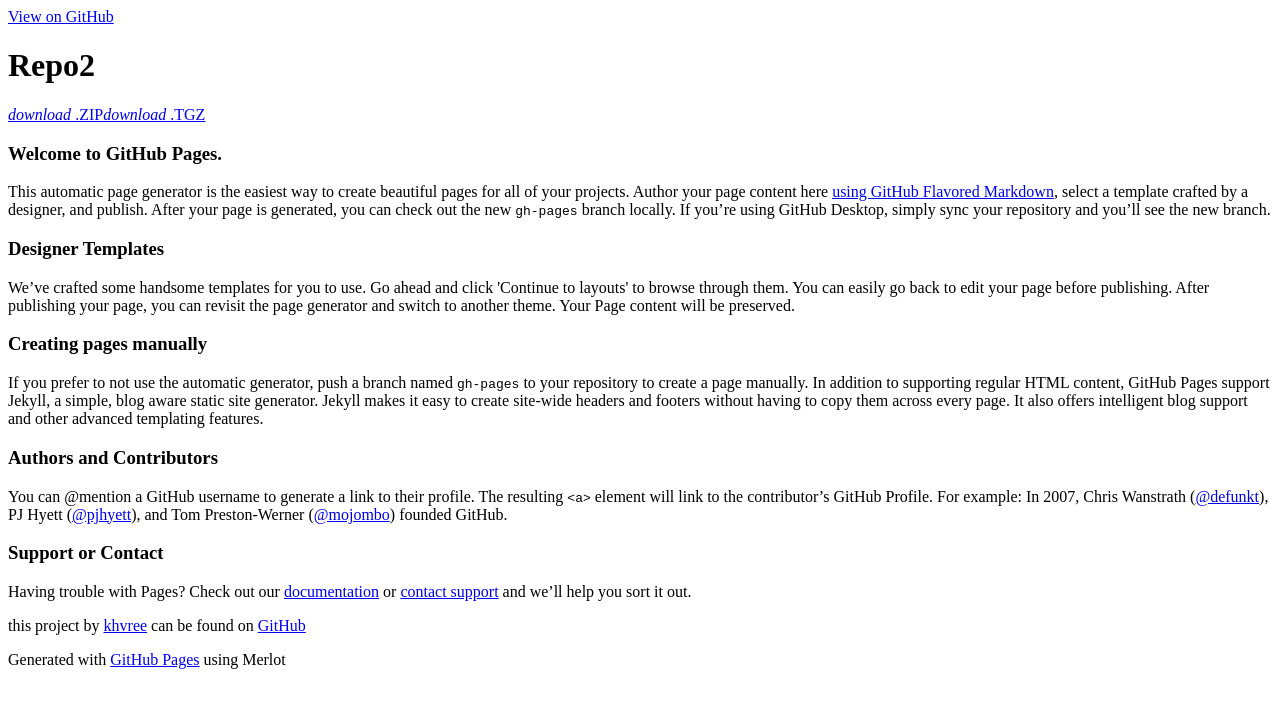
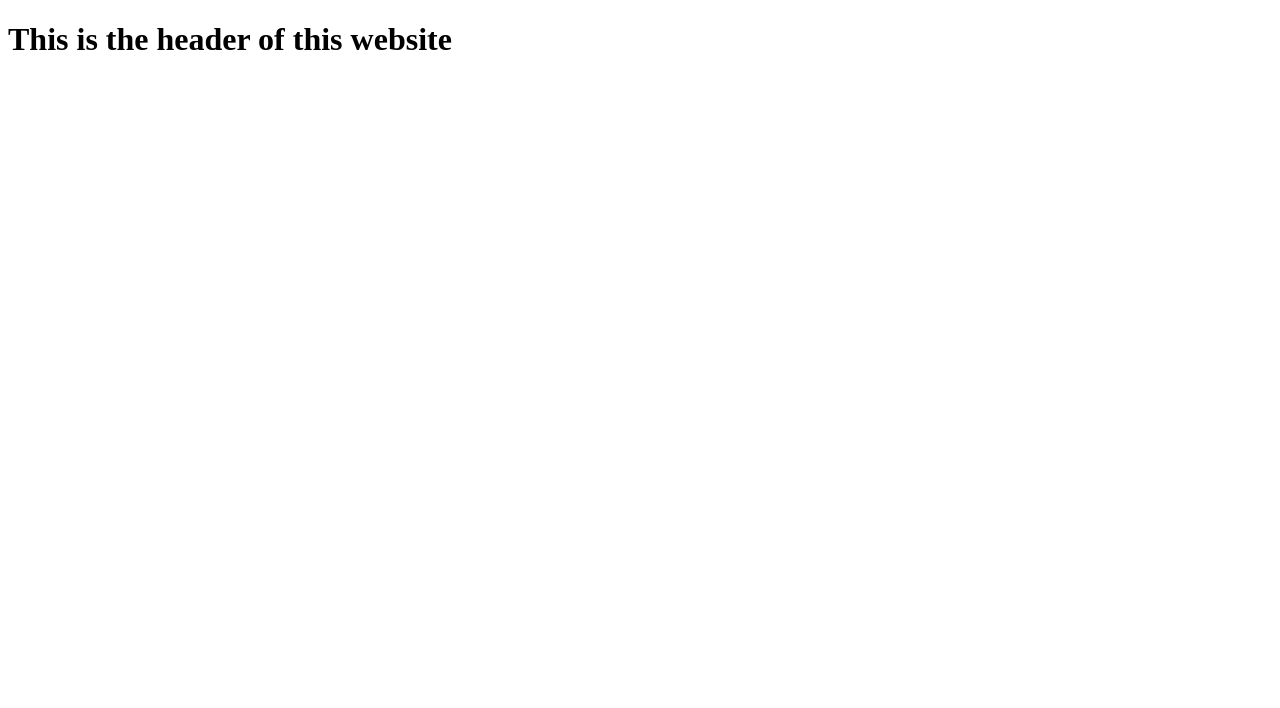
Before and after one commit to khvree/repo2, a plain HTML site: page index.html in a window 1280 px wide. Drawn offline with nearby package versions, Linux system fonts and the light colour scheme.

Commit message:
Update index.html

```diff
--- a/index.html
+++ b/index.html
@@ -18,71 +18,6 @@
   </head>
 
   <body>
-    <a id="forkme_banner" href="https://github.com/khvree/repo2">View on GitHub</a>
-    <div class="shell">
-
-      <header>
-        <span class="ribbon-outer">
-          <span class="ribbon-inner">
-            <h1>Repo2</h1>
-            <h2></h2>
-          </span>
-          <span class="left-tail"></span>
-          <span class="right-tail"></span>
-        </span>
-      </header>
-
-      <section id="downloads">
-        <span class="inner">
-          <a href="https://github.com/khvree/repo2/zipball/master" class="zip"><em>download</em> .ZIP</a><a href="https://github.com/khvree/repo2/tarball/master" class="tgz"><em>download</em> .TGZ</a>
-        </span>
-      </section>
-
-
-      <span class="banner-fix"></span>
-
-
-      <section id="main_content">
-        <h3>
-<a id="welcome-to-github-pages" class="anchor" href="#welcome-to-github-pages" aria-hidden="true"><span aria-hidden="true" class="octicon octicon-link"></span></a>Welcome to GitHub Pages.</h3>
-
-<p>This automatic page generator is the easiest way to create beautiful pages for all of your projects. Author your page content here <a href="https://guides.github.com/features/mastering-markdown/">using GitHub Flavored Markdown</a>, select a template crafted by a designer, and publish. After your page is generated, you can check out the new <code>gh-pages</code> branch locally. If you’re using GitHub Desktop, simply sync your repository and you’ll see the new branch.</p>
-
-<h3>
-<a id="designer-templates" class="anchor" href="#designer-templates" aria-hidden="true"><span aria-hidden="true" class="octicon octicon-link"></span></a>Designer Templates</h3>
-
-<p>We’ve crafted some handsome templates for you to use. Go ahead and click 'Continue to layouts' to browse through them. You can easily go back to edit your page before publishing. After publishing your page, you can revisit the page generator and switch to another theme. Your Page content will be preserved.</p>
-
-<h3>
-<a id="creating-pages-manually" class="anchor" href="#creating-pages-manually" aria-hidden="true"><span aria-hidden="true" class="octicon octicon-link"></span></a>Creating pages manually</h3>
-
-<p>If you prefer to not use the automatic generator, push a branch named <code>gh-pages</code> to your repository to create a page manually. In addition to supporting regular HTML content, GitHub Pages support Jekyll, a simple, blog aware static site generator. Jekyll makes it easy to create site-wide headers and footers without having to copy them across every page. It also offers intelligent blog support and other advanced templating features.</p>
-
-<h3>
-<a id="authors-and-contributors" class="anchor" href="#authors-and-contributors" aria-hidden="true"><span aria-hidden="true" class="octicon octicon-link"></span></a>Authors and Contributors</h3>
-
-<p>You can @mention a GitHub username to generate a link to their profile. The resulting <code>&lt;a&gt;</code> element will link to the contributor’s GitHub Profile. For example: In 2007, Chris Wanstrath (<a href="https://github.com/defunkt" class="user-mention">@defunkt</a>), PJ Hyett (<a href="https://github.com/pjhyett" class="user-mention">@pjhyett</a>), and Tom Preston-Werner (<a href="https://github.com/mojombo" class="user-mention">@mojombo</a>) founded GitHub.</p>
-
-<h3>
-<a id="support-or-contact" class="anchor" href="#support-or-contact" aria-hidden="true"><span aria-hidden="true" class="octicon octicon-link"></span></a>Support or Contact</h3>
-
-<p>Having trouble with Pages? Check out our <a href="https://help.github.com/pages">documentation</a> or <a href="https://github.com/contact">contact support</a> and we’ll help you sort it out.</p>
-      </section>
-
-      <footer>
-        <span class="ribbon-outer">
-          <span class="ribbon-inner">
-            <p>this project by <a href="https://github.com/khvree">khvree</a> can be found on <a href="https://github.com/khvree/repo2">GitHub</a></p>
-          </span>
-          <span class="left-tail"></span>
-          <span class="right-tail"></span>
-        </span>
-        <p>Generated with <a href="https://pages.github.com">GitHub Pages</a> using Merlot</p>
-        <span class="octocat"></span>
-      </footer>
-
-    </div>
-
-
+    <h1>This is the header of this website</h1>
   </body>
 </html>
```
